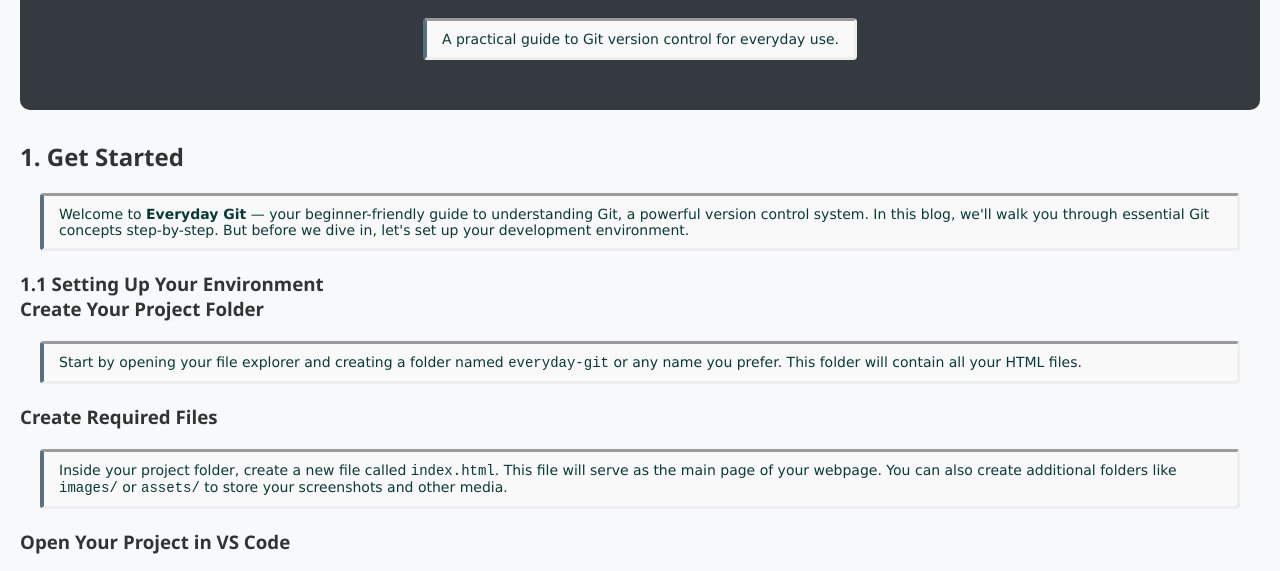
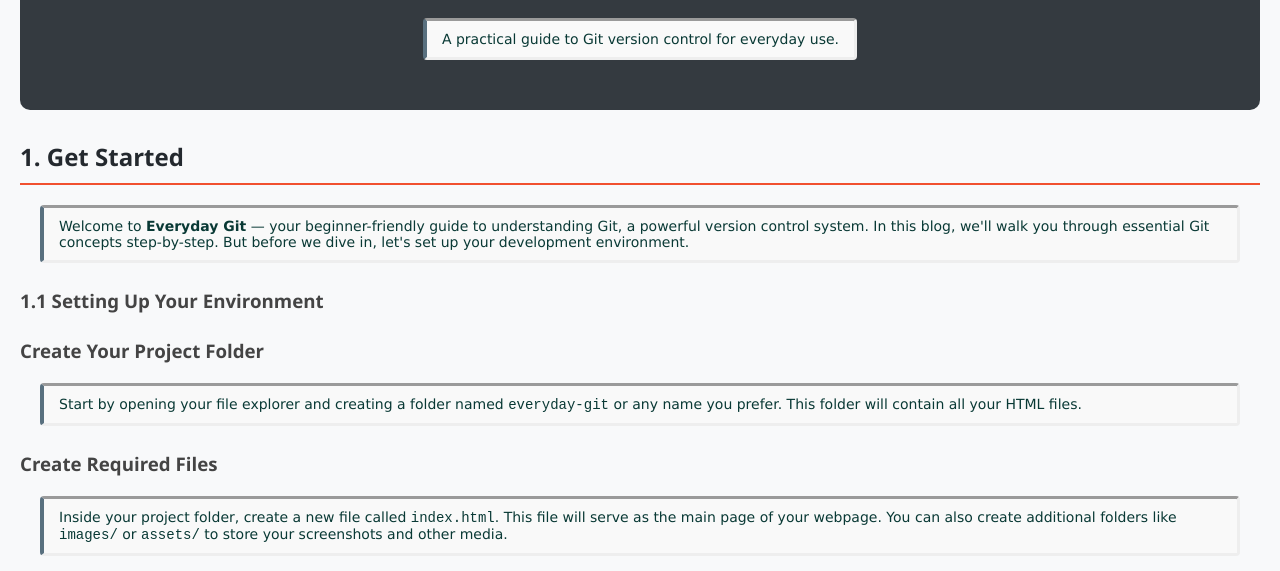
Before and after one commit to sakamw/blog-html, a plain HTML site: page index.html in a window 1280 px wide. Shown: the part 167-738 px from the top of the page. Drawn offline with Linux system fonts and the light colour scheme.

Commit message:
styled the headers

```diff
--- a/styles.css
+++ b/styles.css
@@ -1,3 +1,14 @@
+h2 {
+  margin: 30px 0 15px;
+  padding-bottom: 10px;
+  border-bottom: 2px solid #f1502f;
+  color: #24292e;
+}
+
+h3{
+  margin: 25px 0 15px;
+  color: #444;
+}
 * {
   margin: 0;
   padding: 0;
```
